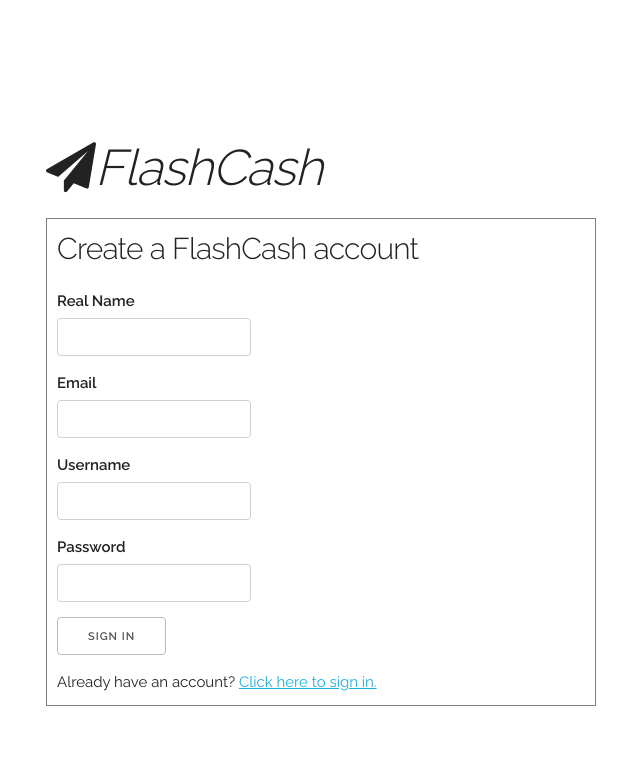
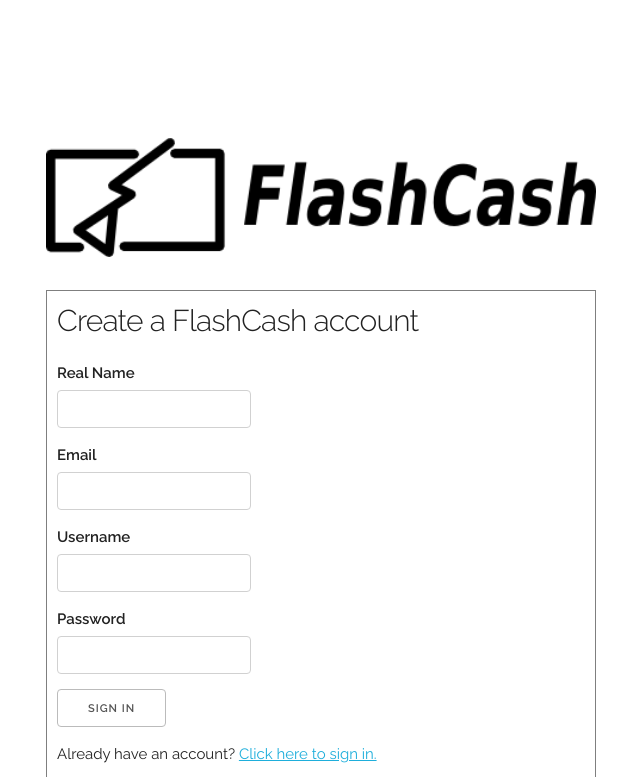
Before and after one commit to cheetasoft/cheetabank-flashcash, a Flask app: page /signup/ in a window 1280 px wide. Shown: the top 777 px of the page, without its empty margins (319-959 px from the left). Run offline with Flask 2, Linux system fonts and the light colour scheme; parts of the project's set-up code (start-up, migrations or seed data) failed here and were passed over.

Commit message:
Add FlashCash logo (flashcash_full.png) file

```diff
--- a/flashcash/templates/base.htm
+++ b/flashcash/templates/base.htm
@@ -40,7 +40,7 @@
     <div class="row" style="margin-top: 25%">
       <div class="twelve columns">
         {% block heading %}
-        <h1><i class="fa fa-send"></i><i>FlashCash</i></h1>
+        <h1><img src="{{ url_for('static', filename='images/flashcash_full.png') }}" alt="FlashCash" class="u-full-width" /></h1>
         {% endblock %}
       </div>
     </div>
```
Also changed, not shown: flashcash/static/images/flashcash_full.png (added).
